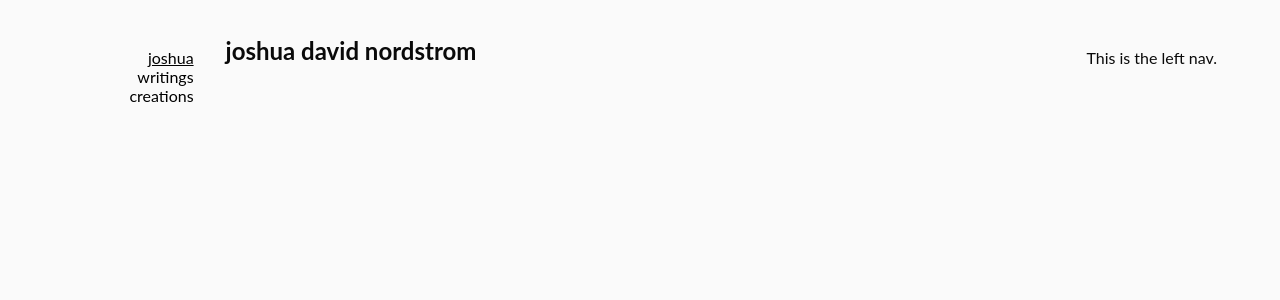
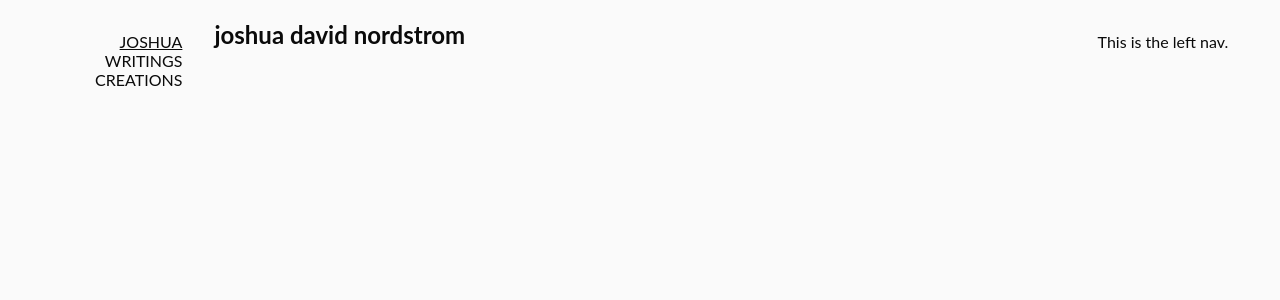
Before and after one commit to jdnordy/joshuadavidnordstrom, a Next.js app: page / in a window 1280 px wide. Shown: the top 300 px of the page. Built offline with nearby package versions, Linux system fonts and the light colour scheme.

Commit message:
implemented new Navigator component

```diff
--- a/components/App/styles.module.scss
+++ b/components/App/styles.module.scss
@@ -1,5 +1,4 @@
 .container {
   display: flex;
   justify-content: center;
-  padding: 1rem;
 }
--- a/components/Leftnav/index.tsx
+++ b/components/Leftnav/index.tsx
@@ -1,5 +1,7 @@
 import React from "react";
-import Link from "next/link";
+// components
+import { Navigator } from "../";
+import navigators from "./navigators.config";
 // styles
 import styles from "./styles.module.scss";
 
@@ -7,21 +9,11 @@ type Props = {
   page: string;
 };
 const Leftnav: React.FC<Props> = ({ page }) => {
-  const pages = ["joshua", "writings", "creations"];
-
   return (
     <header className={styles.leftnav}>
-      {pages.map((el, i) => {
-        // generate the link
-        const link = el === "joshua" ? "/" : `/${el}`;
-        // determine which pages is selected
-        const className = el === page ? styles.selected : "a";
-        return (
-          <Link href={link} key={i}>
-            <a className={className}>{el}</a>
-          </Link>
-        );
-      })}
+      {navigators.map((el, i) => (
+        <Navigator selected={el.value === page} {...el} />
+      ))}
     </header>
   );
 };
--- a/components/Leftnav/styles.module.scss
+++ b/components/Leftnav/styles.module.scss
@@ -4,14 +4,4 @@
   width: 15%;
   align-items: flex-end;
   margin-top: 2rem;
-  a {
-    color: black;
-    text-decoration: none;
-    &.selected {
-      text-decoration: underline;
-    }
-    &:hover {
-      text-decoration: underline dotted;
-    }
-  }
 }
--- a/components/index.ts
+++ b/components/index.ts
@@ -1,5 +1,6 @@
 import Leftnav from "./Leftnav";
 import Rightnav from "./Rightnav";
 import App from "./App";
+import Navigator from "./Navigator";
 
-export { Leftnav, Rightnav, App };
+export { Leftnav, Rightnav, App, Navigator };
--- /dev/null
+++ b/styles/_variables.scss
@@ -0,0 +1,3 @@
+$background-color: rgb(250, 250, 250);
+$text-color: rgb(10, 10, 10);
+$font-fam: "Lato", sans-serif;
--- a/styles/index.scss
+++ b/styles/index.scss
@@ -1,8 +1,10 @@
+@import "variables";
+
 body {
   margin: 0;
-  font-family: "Lato", sans-serif;
-  background-color: rgb(250, 250, 250);
-  color: rgb(10, 10, 10);
+  font-family: $font-fam;
+  background-color: $background-color;
+  color: $text-color;
 }
 
 section {
```
